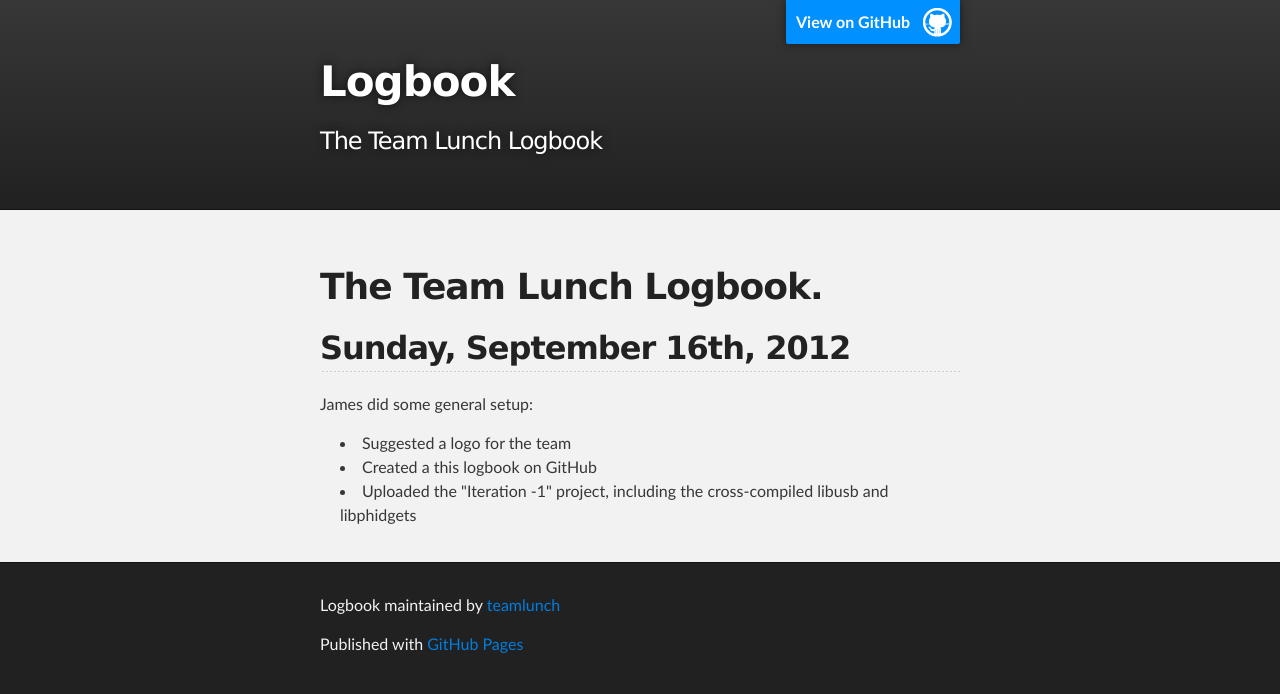
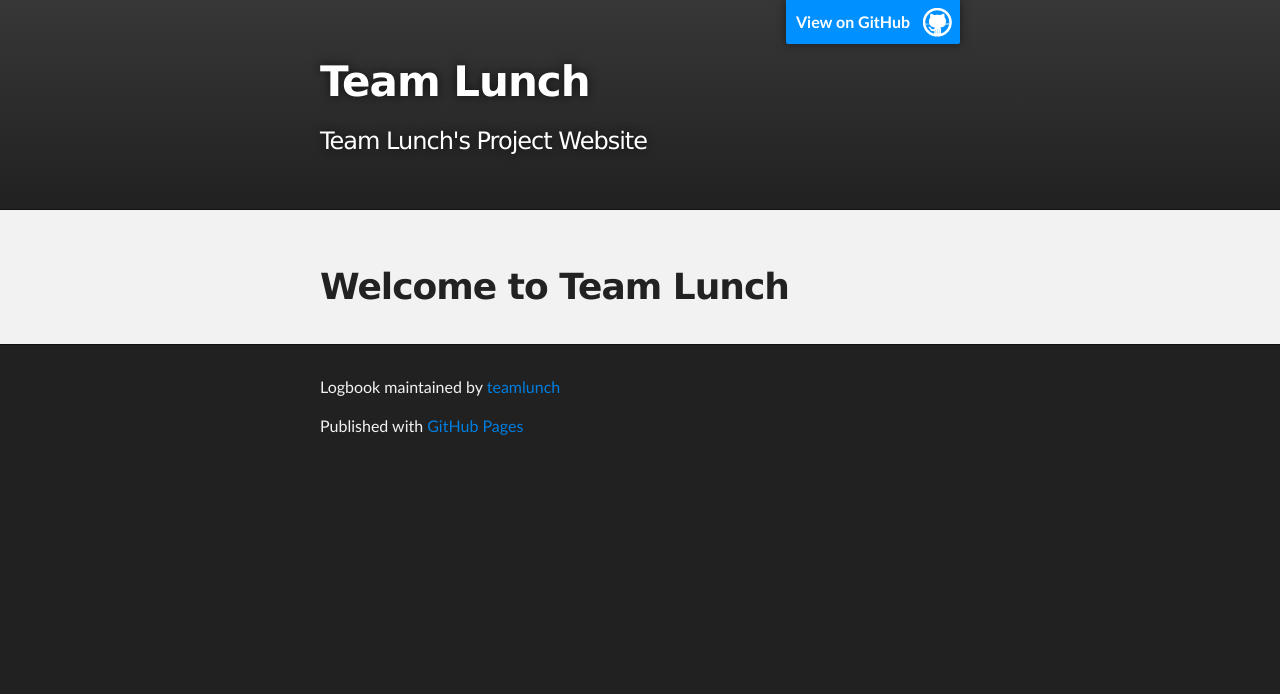
Before and after one commit to teamlunch/teamlunch.github.com, a plain HTML site: page index.html in a window 1280 px wide. Drawn offline with Linux system fonts and the light colour scheme.

Commit message:
Set up the basic page

```diff
--- a/index.html
+++ b/index.html
@@ -18,25 +18,16 @@
         <header class="inner">
           <a id="forkme_banner" href="https://github.com/teamlunch/">View on GitHub</a>
 
-          <h1 id="project_title">Logbook</h1>
-          <h2 id="project_tagline">The Team Lunch Logbook</h2>
+          <h1 id="project_title">Team Lunch</h1>
+          <h2 id="project_tagline">Team Lunch's Project Website</h2>
         </header>
     </div>
 
     <!-- MAIN CONTENT -->
     <div id="main_content_wrap" class="outer">
       <section id="main_content" class="inner">
-        <h1>The Team Lunch Logbook.</h1>
+        <h1>Welcome to Team Lunch</h1>
 
-<h2>Sunday, September 16th, 2012</h2>
-
-<p>James did some general setup:</p>
-
-<ul>
-<li>Suggested a logo for the team</li>
-<li>Created a this logbook on GitHub</li>
-<li>Uploaded the "Iteration -1" project, including the cross-compiled libusb and libphidgets</li>
-</ul>
 
 
       </section>
```
